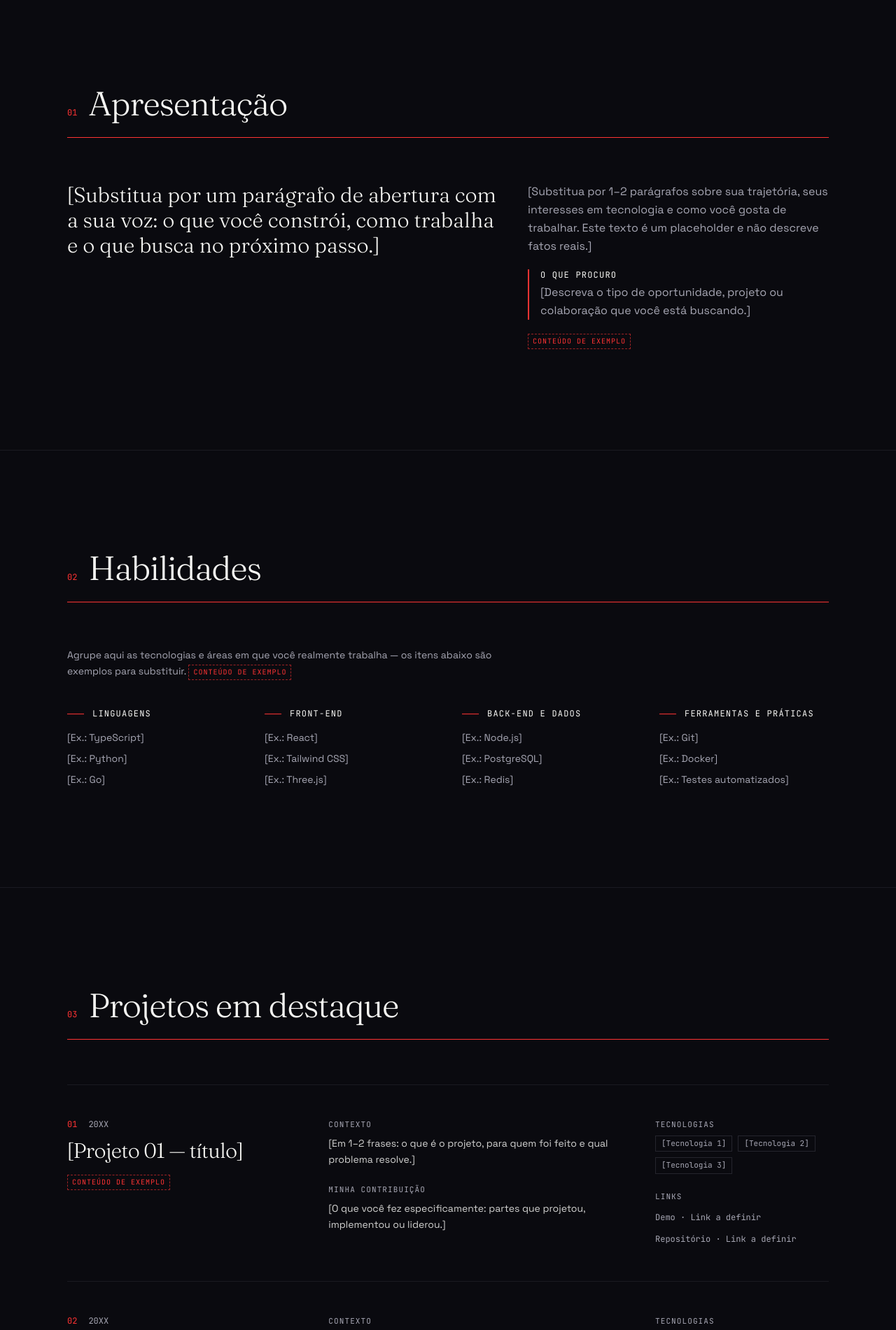
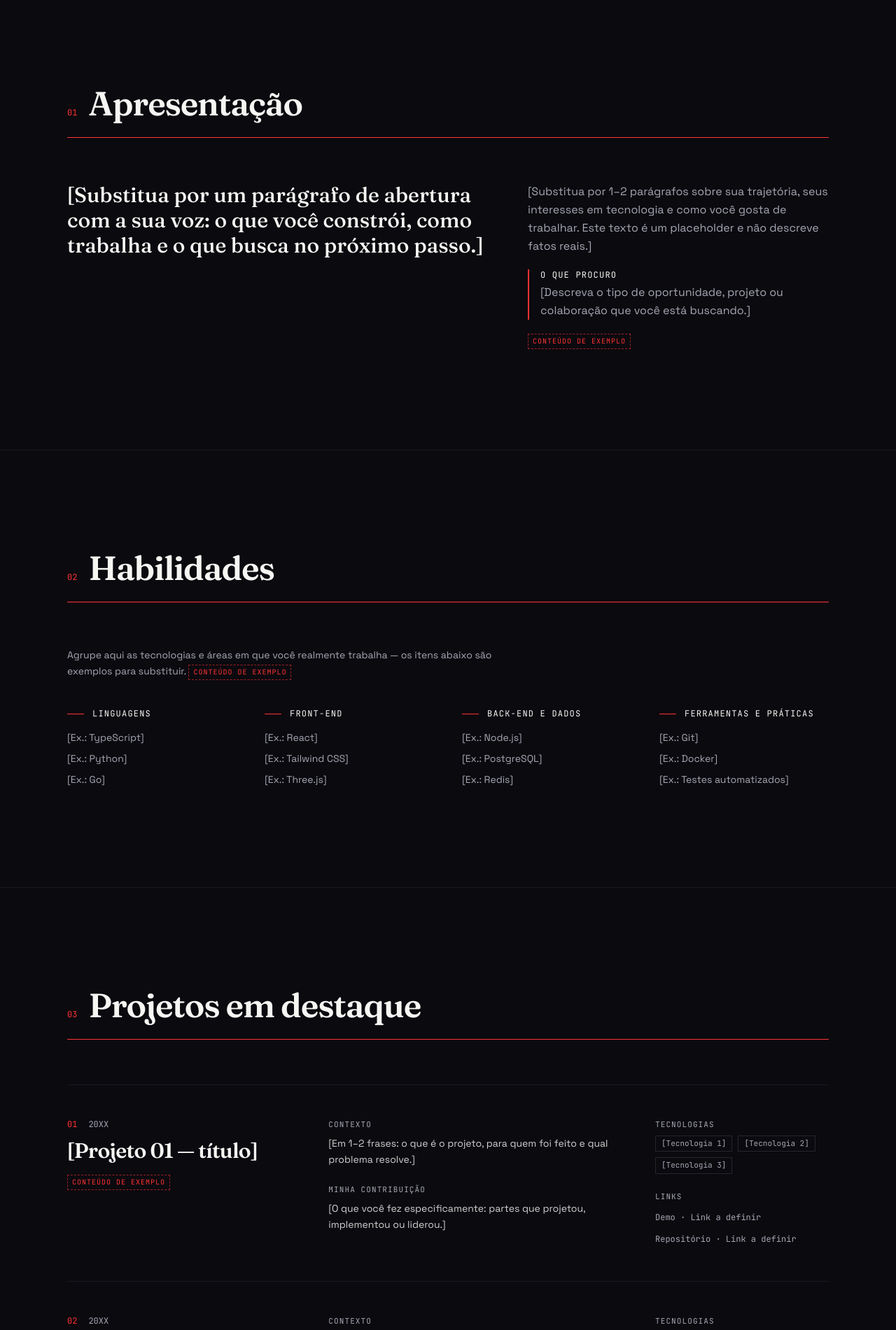
Before and after one commit to bieuzl/my-portfolio, a React (Vite) app: page / in a window 1280 px wide. Shown: the part 820-2721 px from the top of the page at 70% size. Built offline with nearby package versions, Linux system fonts and the light colour scheme.

Commit message:
tipografia: peso semibold nos titulos de secao, sem italico no contato

```diff
--- a/src/components/SectionHeading.tsx
+++ b/src/components/SectionHeading.tsx
@@ -7,7 +7,7 @@ interface SectionHeadingProps {
 }
 
 /**
- * Section header: mono index + display-serif title + animated red rule.
+ * Section header: mono index + display title + animated accent rule.
  */
 export function SectionHeading({ id, index, title }: SectionHeadingProps) {
   const { ref, inView } = useInView<HTMLDivElement>();
@@ -18,7 +18,7 @@ export function SectionHeading({ id, index, title }: SectionHeadingProps) {
         <span className="font-mono text-xs text-primary">{index}</span>
         <h2
           id={id}
-          className={`rv font-display text-3xl font-light tracking-tight text-foreground md:text-5xl${inView ? " in-view" : ""}`}
+          className={`rv font-display text-3xl font-semibold tracking-tight text-foreground md:text-5xl${inView ? " in-view" : ""}`}
         >
           {title}
         </h2>
--- a/src/sections/About.tsx
+++ b/src/sections/About.tsx
@@ -13,7 +13,7 @@ export function About() {
 
       <div ref={ref} className="grid gap-10 md:grid-cols-12">
         <p
-          className={`rv font-display text-2xl font-light leading-snug text-foreground md:col-span-7 md:text-3xl${inView ? " in-view" : ""}`}
+          className={`rv font-display text-2xl font-medium leading-snug text-foreground md:col-span-7 md:text-3xl${inView ? " in-view" : ""}`}
         >
           {t("about.lead")}
         </p>
--- a/src/sections/Contact.tsx
+++ b/src/sections/Contact.tsx
@@ -15,7 +15,7 @@ export function Contact() {
 
         <div ref={ref} className="grid gap-10 md:grid-cols-12">
           <h3
-            className={`rv font-display text-4xl font-light italic leading-tight tracking-tight text-foreground md:col-span-7 md:text-6xl${inView ? " in-view" : ""}`}
+            className={`rv font-display text-4xl font-semibold leading-tight tracking-tight text-foreground md:col-span-7 md:text-6xl${inView ? " in-view" : ""}`}
           >
             {t("contact.lead")}
           </h3>
@@ -52,10 +52,10 @@ export function Contact() {
               {Array.from({ length: 6 }).map((_, i) => (
                 <span
                   key={i}
-                  className="mx-6 font-display text-2xl font-light italic text-muted-foreground/60 md:text-4xl"
+                  className="mx-6 font-display text-2xl font-light text-muted-foreground/60 md:text-4xl"
                 >
                   {t("contact.marquee")}
-                  <span className="ml-12 not-italic text-primary">↗</span>
+                  <span className="ml-12 text-primary">↗</span>
                 </span>
               ))}
             </div>
--- a/src/sections/Experience.tsx
+++ b/src/sections/Experience.tsx
@@ -34,7 +34,7 @@ export function Experience() {
                 <p className="font-mono text-xs uppercase tracking-widest text-primary">
                   {entry.period}
                 </p>
-                <h3 className="mt-2 font-display text-xl font-light text-foreground md:text-2xl">
+                <h3 className="mt-2 font-display text-xl font-semibold text-foreground md:text-2xl">
                   {entry.role}
                 </h3>
                 <p className="mt-0.5 font-mono text-xs text-muted-foreground">{entry.org}</p>
--- a/src/sections/Projects.tsx
+++ b/src/sections/Projects.tsx
@@ -21,7 +21,7 @@ function ProjectCard({ project, index }: { project: ProjectEntry; index: number
           </span>
           <span className="font-mono text-xs text-muted-foreground">{project.year}</span>
         </div>
-        <h3 className="mt-3 font-display text-2xl font-light tracking-tight text-foreground md:text-3xl">
+        <h3 className="mt-3 font-display text-2xl font-semibold tracking-tight text-foreground md:text-3xl">
           {project.title}
         </h3>
         {project.placeholder && (
```
